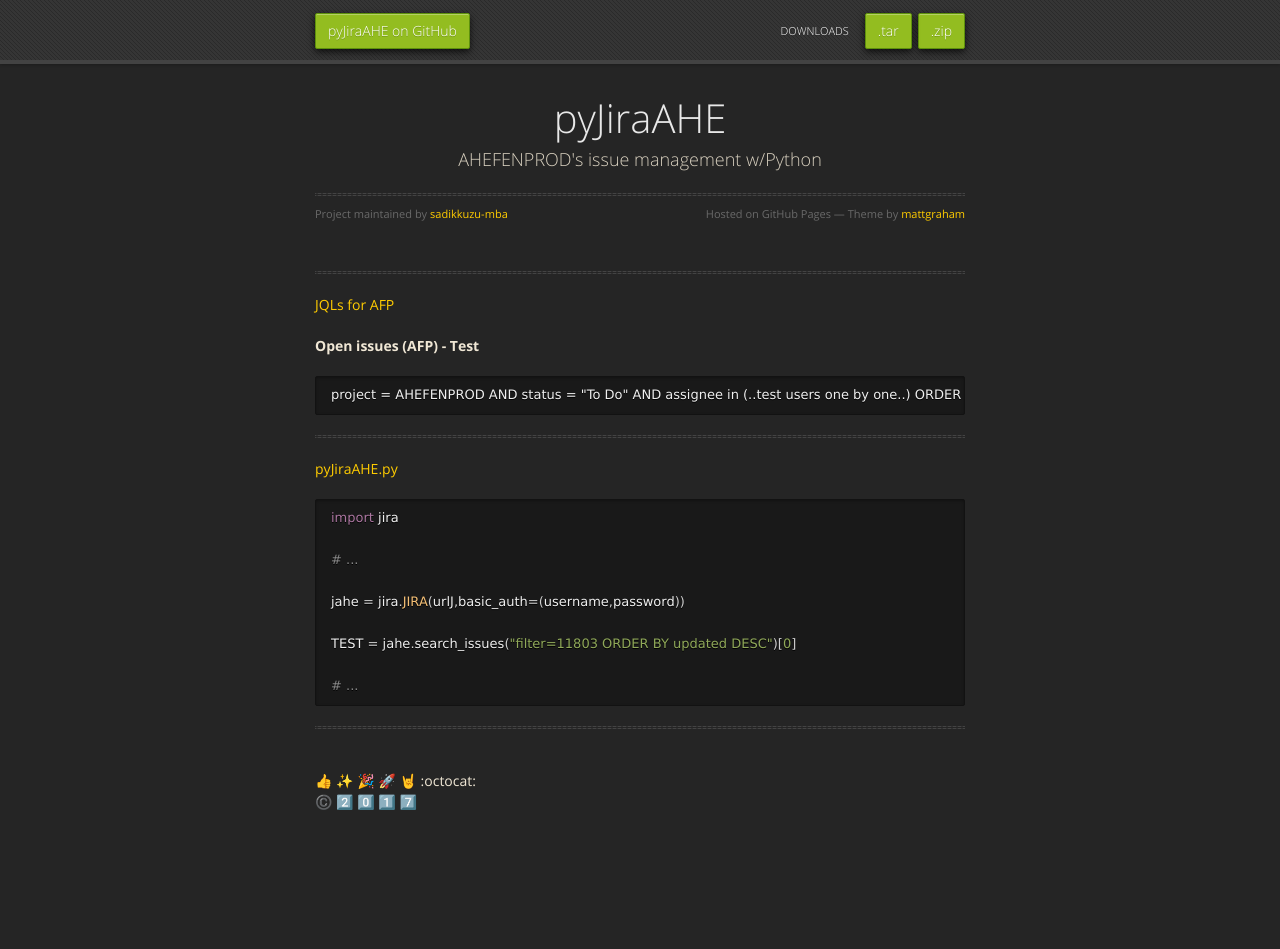
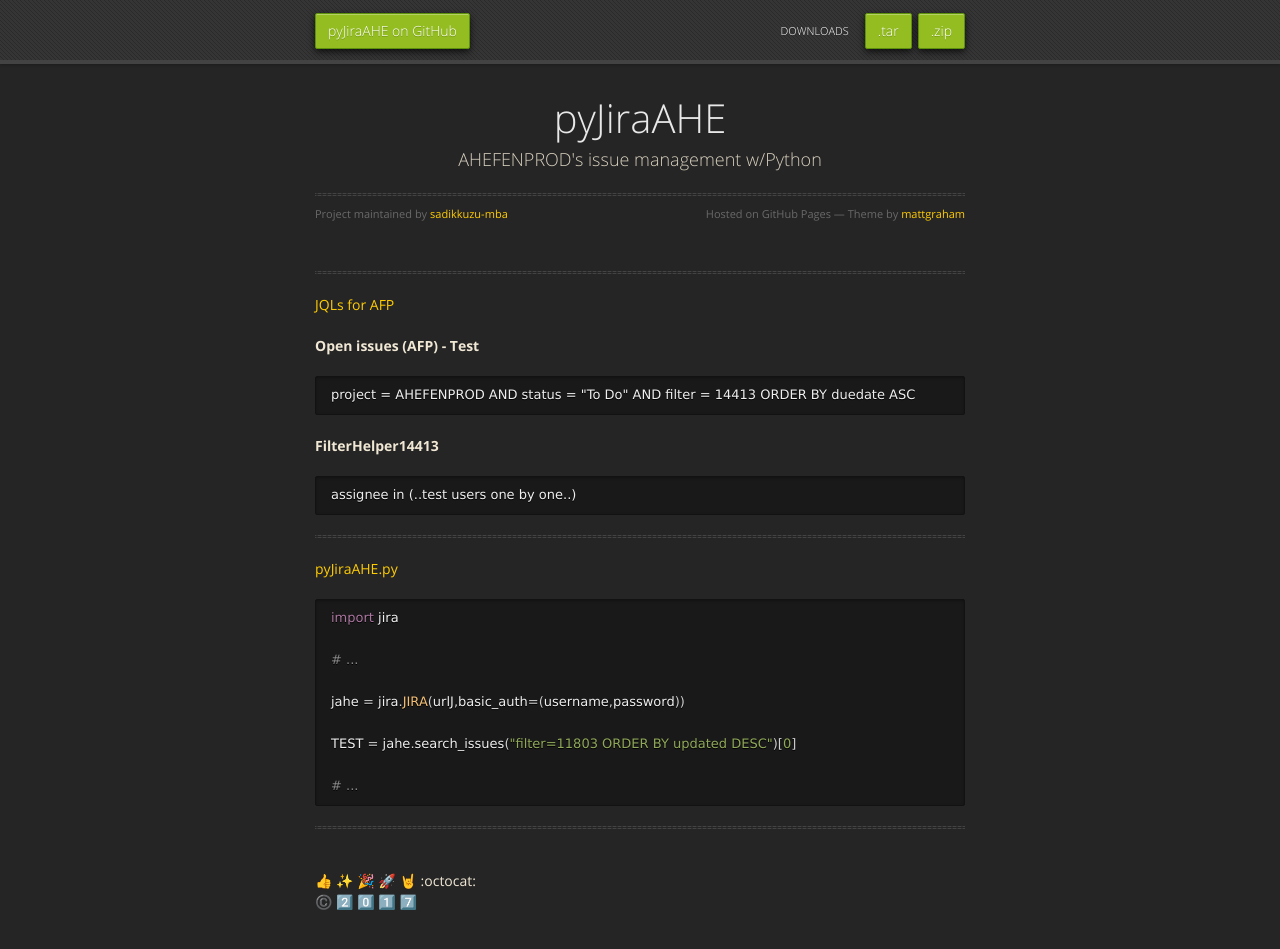
Before and after one commit to sadikkuzu-mba/pyjira, a Jekyll site: the page built from index.md, in a window 1280 px wide and 1022 px high. Shown: the top 949 px of the window. Built offline with Jekyll 4.4.1, drawn with Linux system fonts in a browser that asks for light colours; nearby versions of some CDN libraries; emoji names are drawn with the system emoji font.

Commit message:
Nested filters for JQL
Filter helpers

````diff
--- a/index.md
+++ b/index.md
@@ -8,7 +8,12 @@
 
 **Open issues (AFP) - Test**
 ```
-project = AHEFENPROD AND status = "To Do" AND assignee in (..test users one by one..) ORDER BY duedate ASC
+project = AHEFENPROD AND status = "To Do" AND filter = 14413 ORDER BY duedate ASC
+```
+
+**FilterHelper14413**
+```
+assignee in (..test users one by one..)
 ```
 
 * * *
````
